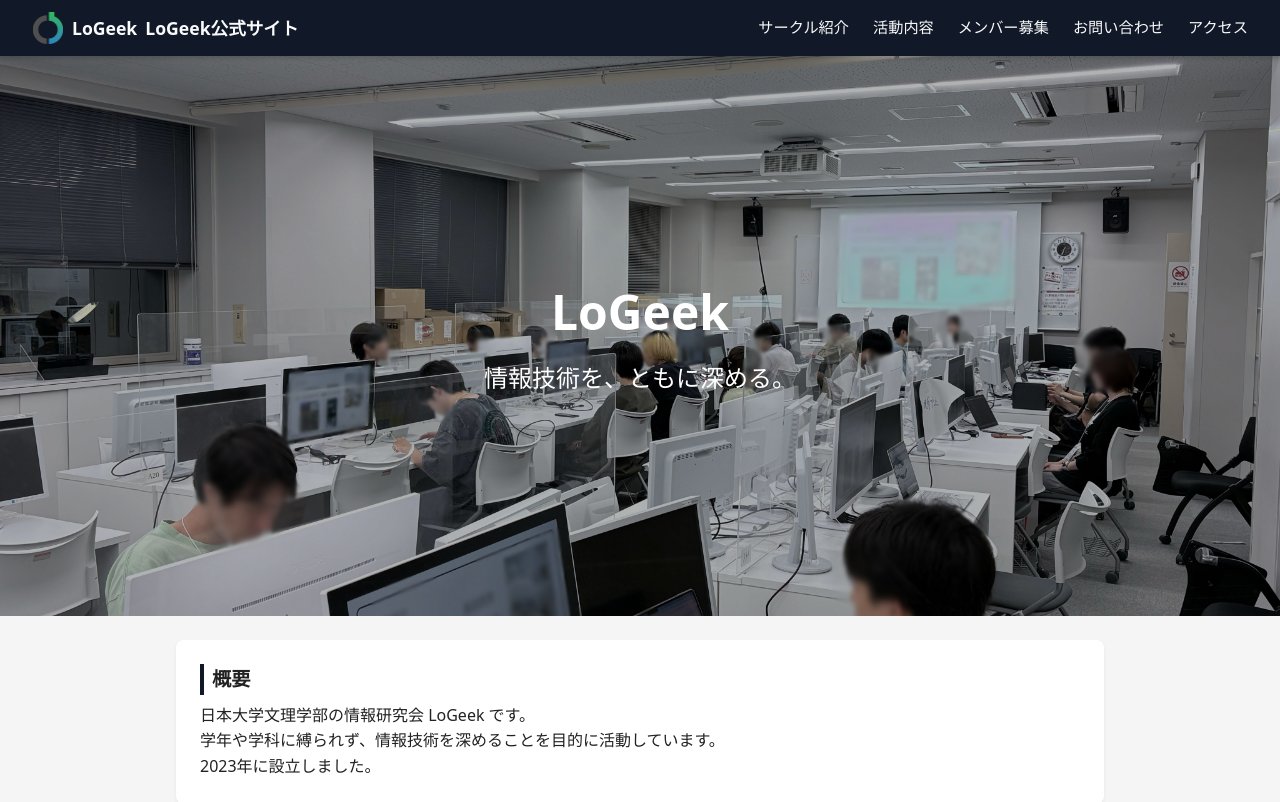
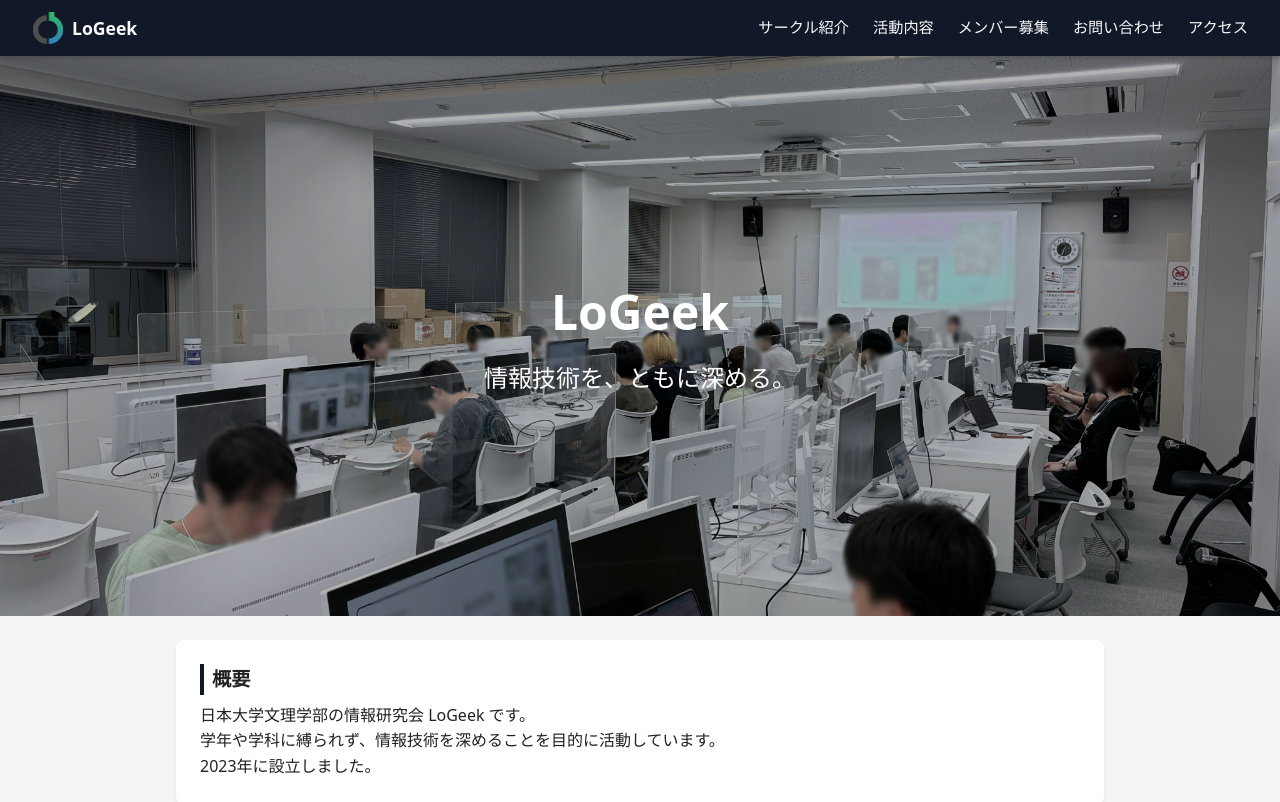
Before and after one commit to LoGeek-nu/officialWebApps, a React (Vite) app: page / in a window 1280 px wide. Shown: the top 802 px of the page. Built offline with nearby package versions, Linux system fonts and the light colour scheme.

Commit message:
refs: #13 title変更

```diff
--- a/index.html
+++ b/index.html
@@ -3,7 +3,7 @@
   <head>
     <meta charset="UTF-8" />
     <meta name="viewport" content="width=device-width, initial-scale=1.0" />
-    <title>LoGeek公式サイト</title>
+    <title>LoGeek</title>
     <link rel="icon" href="/favicon.ico" sizes="any">
   </head>
 <script async src="https://platform.twitter.com/widgets.js" charset="utf-8"></script>
--- a/src/components/Header.jsx
+++ b/src/components/Header.jsx
@@ -18,7 +18,6 @@ export default function Header() {
   />
   <span className="site-title">LoGeek</span>
 </div>
-        <div className="site-title">LoGeek公式サイト</div>
       </div>
       <button
         className="menu-toggle"
```
